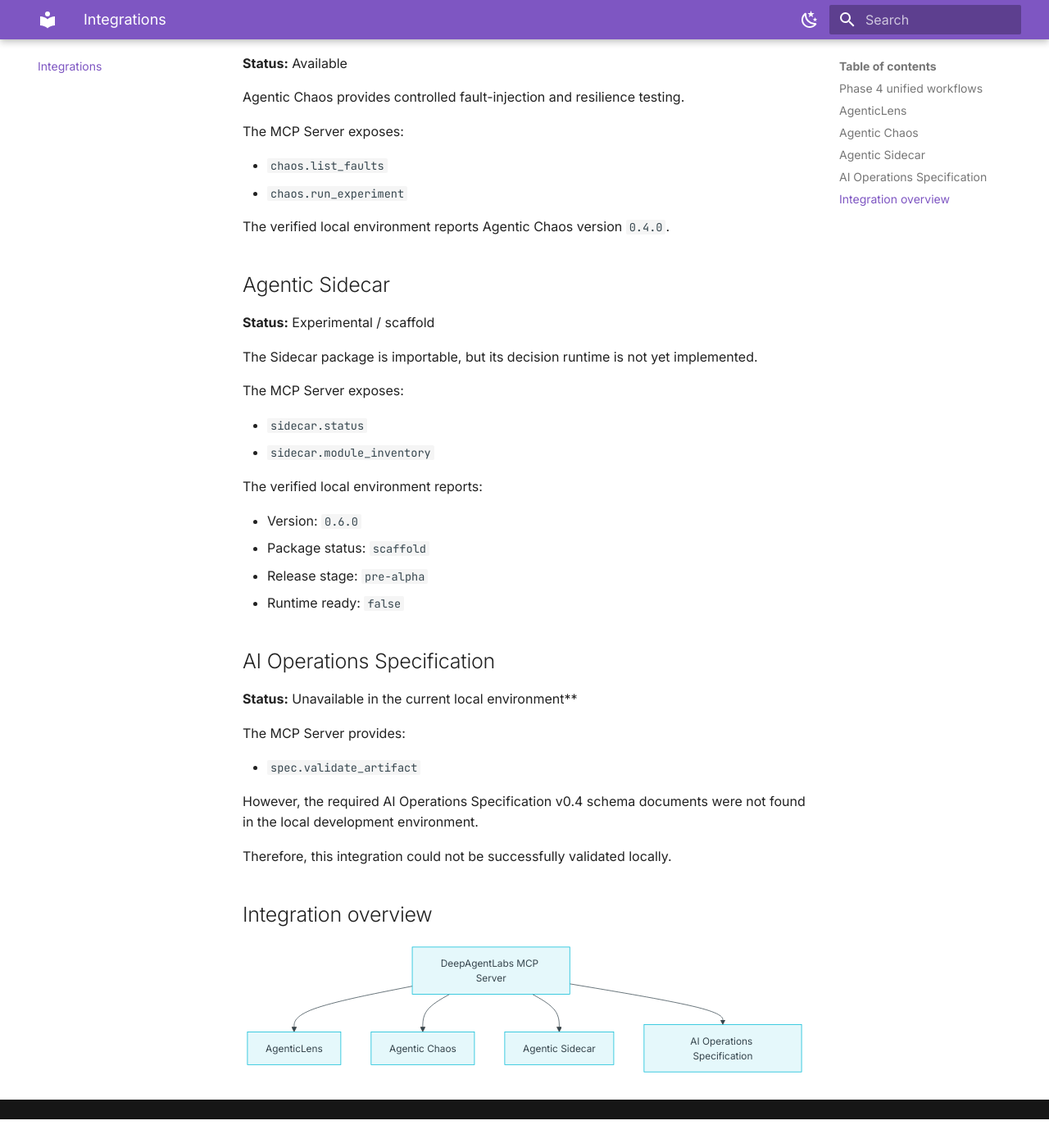
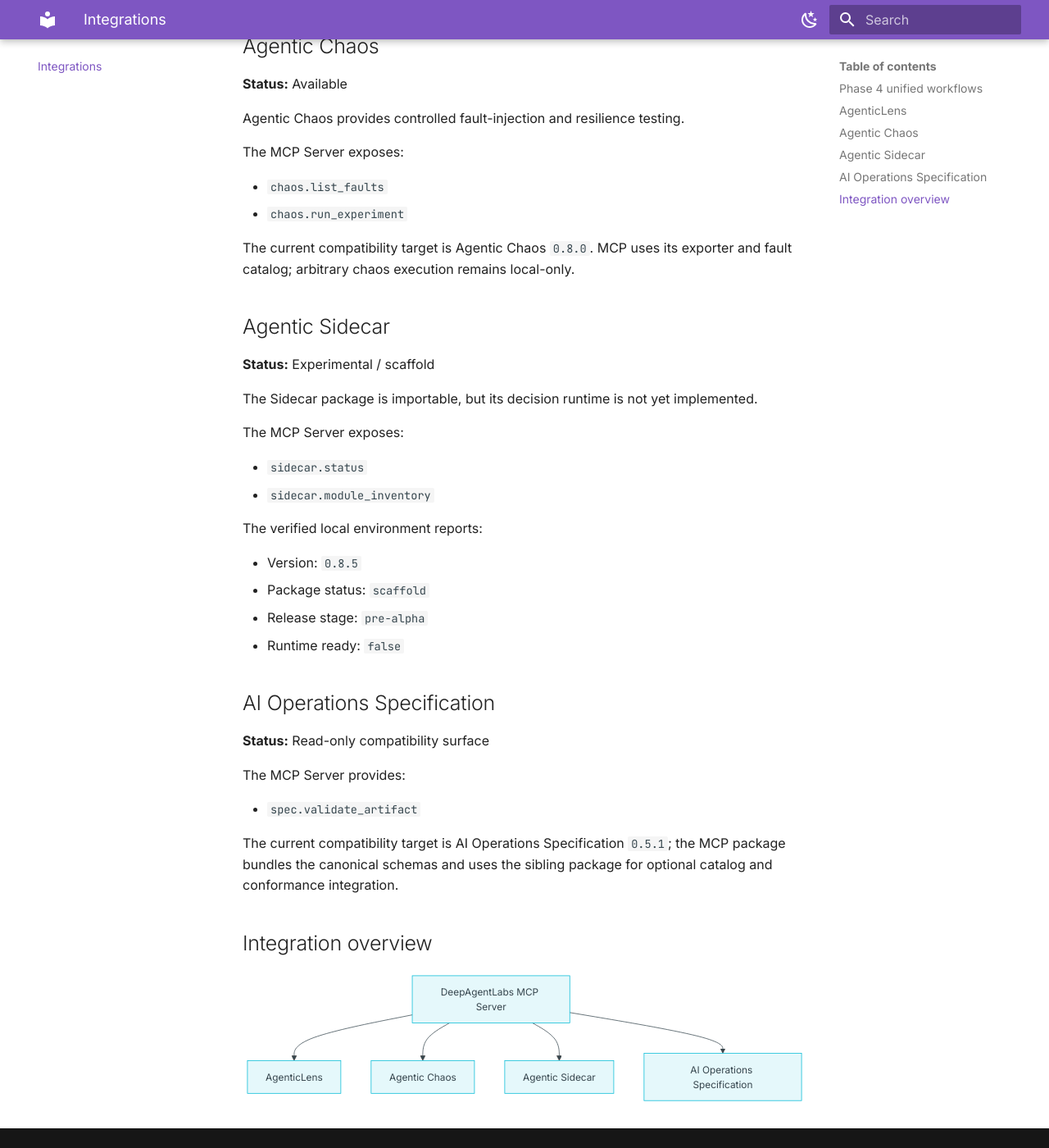
Before and after one commit to DeepAgentLabs/mcp-server, an MkDocs documentation site: the page built from docs/integrations.md, in a window 1280 px wide and 1400 px high, scrolled down 916 px. Shown: the whole window at 82% size. Built offline with MkDocs 1.6.1 and Material for MkDocs 9.7.7, drawn with Linux system fonts in a browser that asks for light colours; before the commit the page ends 2281 px from its top, so only the background shows below that; some of the changed text lies outside the part shown.

Commit message:
docs: align phase 4 sibling compatibility

```diff
--- a/docs/integrations.md
+++ b/docs/integrations.md
@@ -23,7 +23,8 @@ The MCP Server exposes these capabilities through:
 - `lens.slo_summary`
 - `lens.audit_report`
 
-The verified local environment reports AgenticLens version `0.5.0`.
+The current compatibility target is AgenticLens `0.10.0`. Optional imports
+degrade cleanly when the package is absent or older than the requested feature.
 
 ## Agentic Chaos
 
@@ -36,7 +37,8 @@ The MCP Server exposes:
 - `chaos.list_faults`
 - `chaos.run_experiment`
 
-The verified local environment reports Agentic Chaos version `0.4.0`.
+The current compatibility target is Agentic Chaos `0.8.0`. MCP uses its
+exporter and fault catalog; arbitrary chaos execution remains local-only.
 
 ## Agentic Sidecar
 
@@ -51,22 +53,22 @@ The MCP Server exposes:
 
 The verified local environment reports:
 
-- Version: `0.6.0`
+- Version: `0.8.5`
 - Package status: `scaffold`
 - Release stage: `pre-alpha`
 - Runtime ready: `false`
 
 ## AI Operations Specification
 
-**Status:** Unavailable in the current local environment**
+**Status:** Read-only compatibility surface
 
 The MCP Server provides:
 
 - `spec.validate_artifact`
 
-However, the required AI Operations Specification v0.4 schema documents were not found in the local development environment.
-
-Therefore, this integration could not be successfully validated locally.
+The current compatibility target is AI Operations Specification `0.5.1`; the
+MCP package bundles the canonical schemas and uses the sibling package for
+optional catalog and conformance integration.
 
 ## Integration overview
 
```
Also changed, not shown: README.md (+3 -3 lines), ROADMAP.md (+1 -1 lines), docs/user-guide.md (+6 -6 lines).
